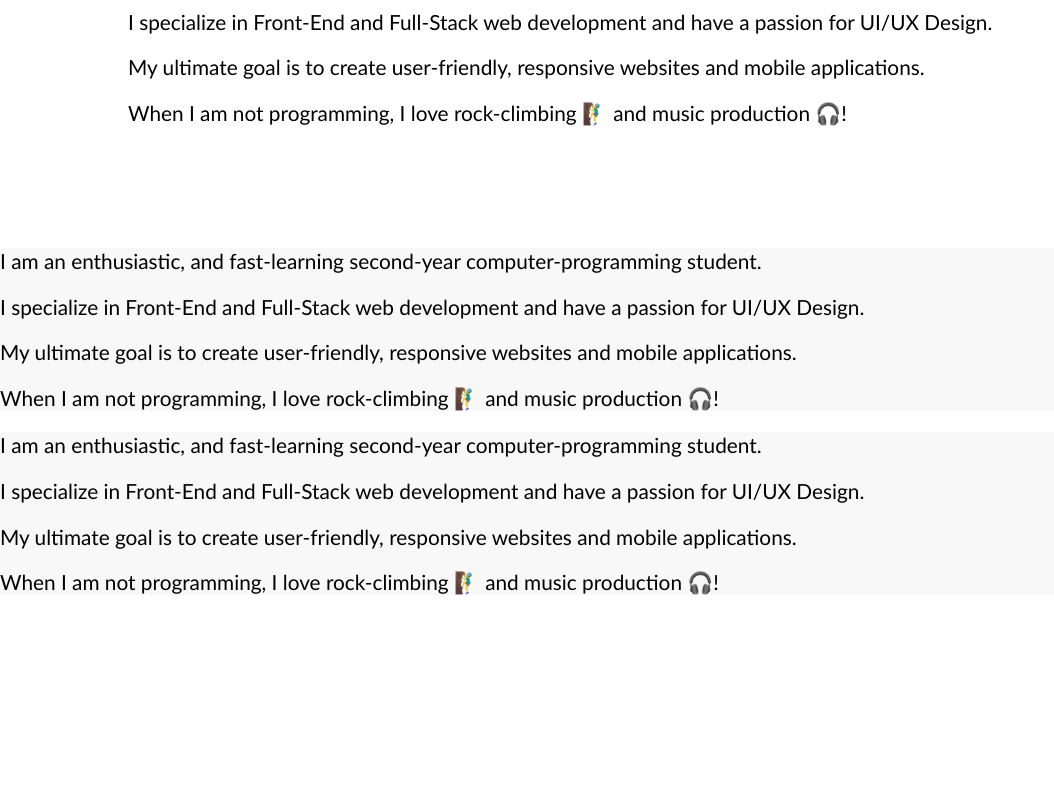
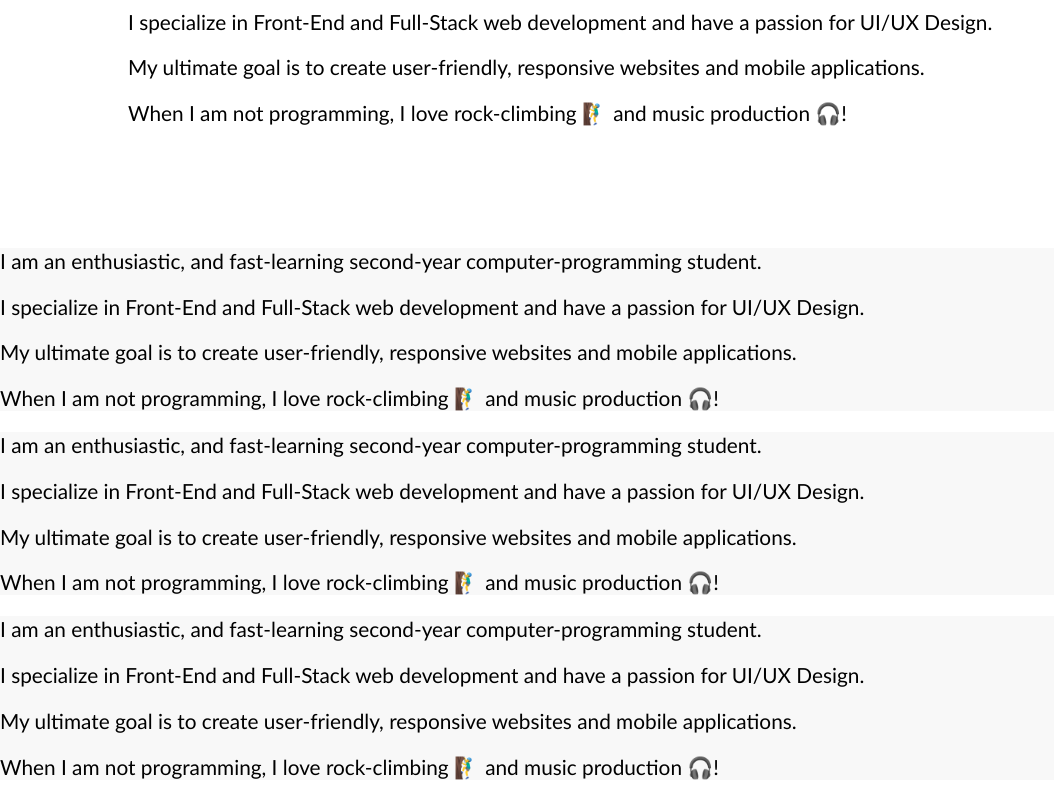
Before and after one commit to AnthonyChablov/personal_website, a React (Create React App) app: page / in a window 1280 px wide. Shown: the part 1178-1978 px from the top of the page, without its empty margins (0-1054 px from the left). Before the commit the page ends 1794 px from the top, so only its background shows below. Built offline with nearby package versions, Linux system fonts and the light colour scheme.

Commit message:
change contentLayout

```diff
--- a/src/components/ContentLayout/ContentLayout.js
+++ b/src/components/ContentLayout/ContentLayout.js
@@ -5,6 +5,7 @@ const ContentLayout = () => {
         <ContentSection bgColorClass={'content-section--white'} insertClass={'content-section'}/>
         <ContentSection bgColorClass={'content-section--grey'} insertClass={'content-section'}/>
         <ContentSection bgColorClass={'content-section--grey'} insertClass={'content-section'}/>
+        <ContentSection bgColorClass={'content-section--grey'} insertClass={'content-section'}/>
     </div>
   )
 }
```
